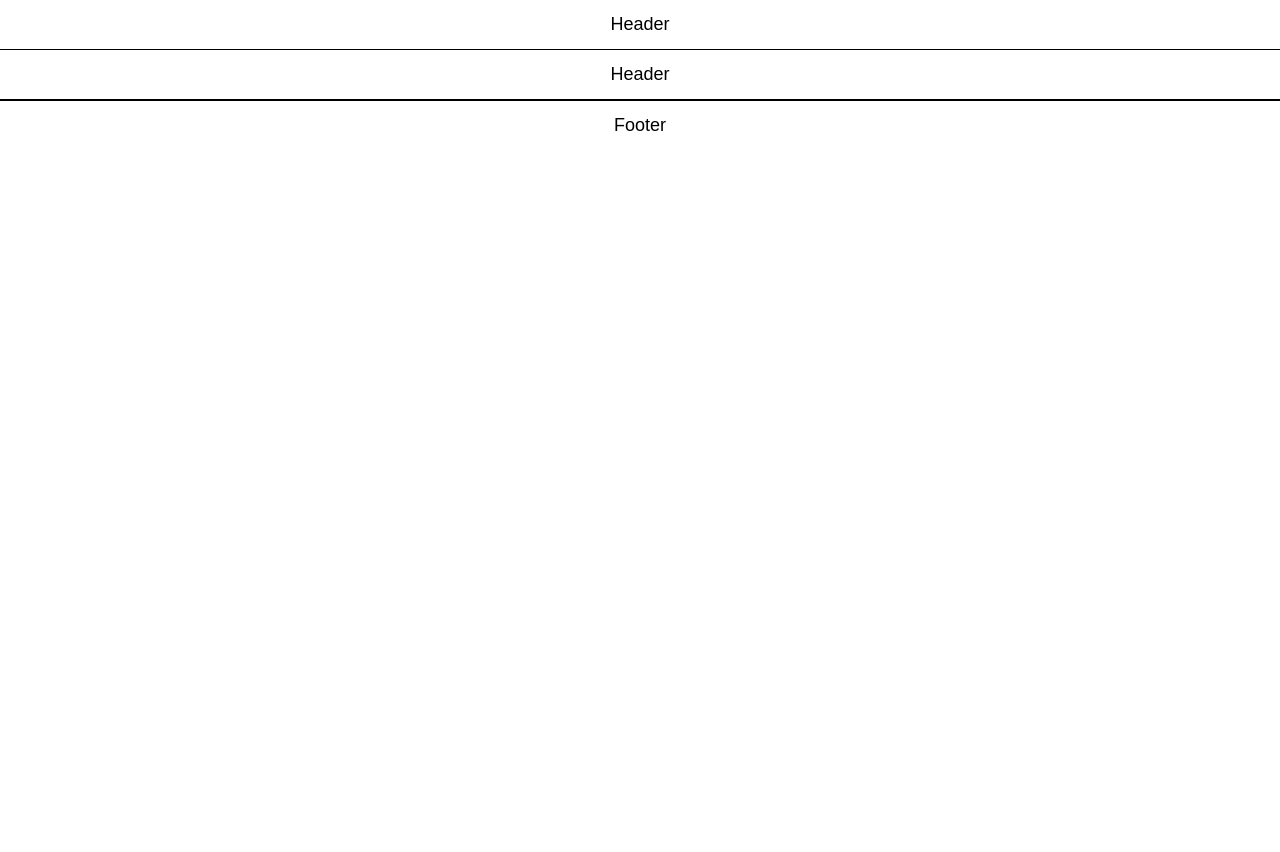
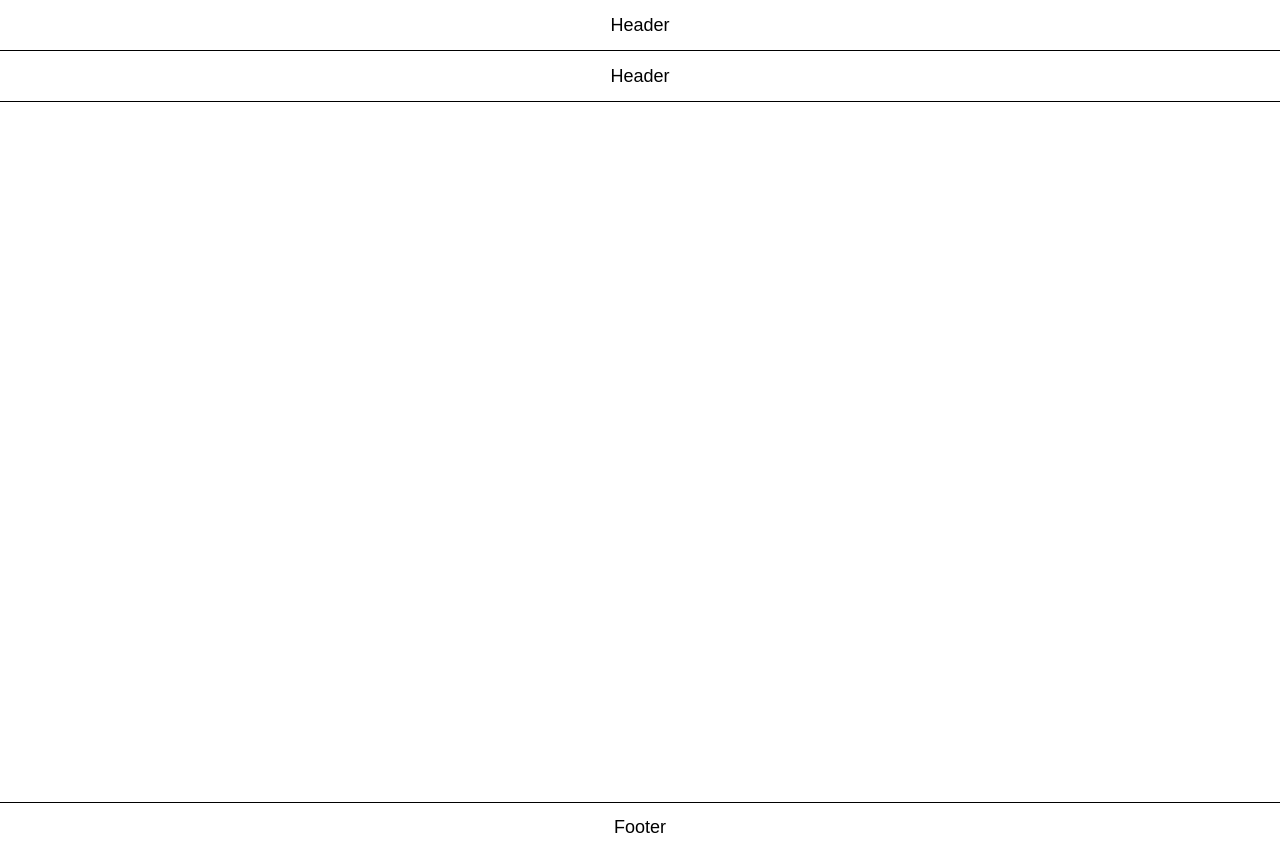
Before and after one commit to ooloo-io/github-flow-ElleWhiteDev, a website: page src/index.html in a window 1280 px wide. Before the commit the page ends 800 px from the top, so only its background shows below. Drawn offline with nearby package versions, Linux system fonts and the light colour scheme.

Commit message:
reupdate to current progress (#6)
* reupdate to current progress

* update footer css and position at bottom of page

```diff
--- a/src/index.html
+++ b/src/index.html
@@ -19,6 +19,7 @@
     <header class="header">
     Header
   </header>
+  <main class="content"></main>
   <footer class="footer">
     Footer
   </footer>
--- a/src/styles.css
+++ b/src/styles.css
@@ -4,7 +4,7 @@ body {
 }
 
 .header {
-  height: 49px;
+  height: 50px;
   display: flex;
   justify-content: center;
   align-items: center;
@@ -18,3 +18,7 @@ body {
   align-items: center;
   border-top: 1px solid black;
 }
+
+.content {
+  min-height: calc(100vh - 100px);
+}
```
